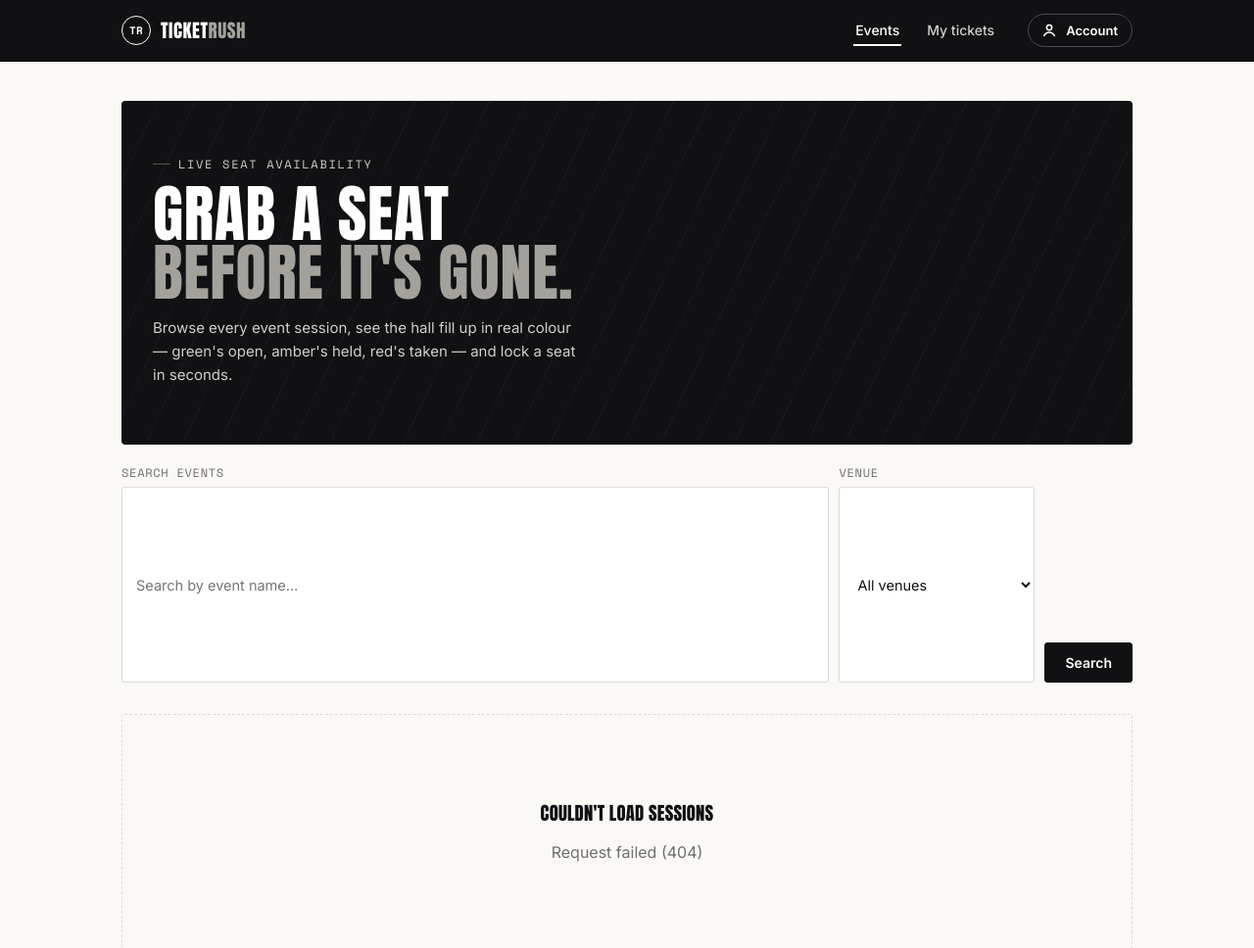
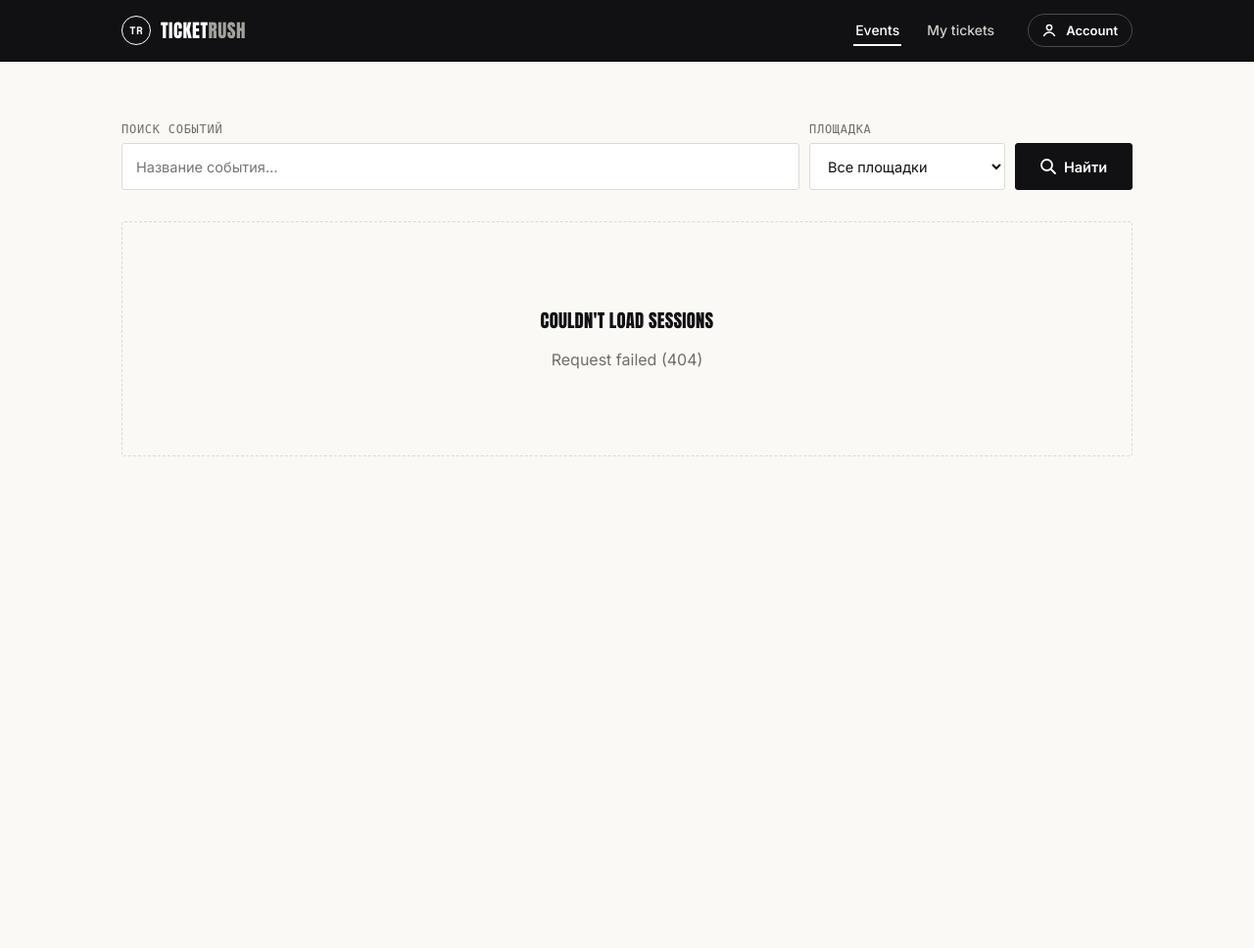
Before and after one commit to Kotoninja/ticketrush, a Django app: page / in a window 1280 px wide. Shown: the top 968 px of the page at 98% size. After the commit the page ends 466 px from the top, so only its background shows below. Run offline with Django 5.2, Linux system fonts and the light colour scheme; parts of the project's set-up code (start-up, migrations or seed data) failed here and were passed over.

Commit message:
fix: event search field

```diff
--- a/backend/common/static/common/style.css
+++ b/backend/common/static/common/style.css
@@ -242,14 +242,59 @@ h1, h2, h3 {
   border-color: var(--ink);
 }
 
+/* ==========================================================================
+   Searchbar — исправленная версия с одинаковыми размерами
+   ========================================================================== */
+
 .tr-searchbar {
   display: flex;
   gap: 10px;
-  flex-wrap: wrap;
+  align-items: flex-end;
   margin: 20px 0 32px;
+  flex-wrap: nowrap;
 }
-.tr-searchbar .input { flex: 1; min-width: 200px; }
-.tr-searchbar select.input { flex: 0 0 200px; }
+
+.tr-searchbar .field {
+  display: flex;
+  flex-direction: column;
+  gap: 6px;
+}
+
+/* Все поля ввода и кнопка одинаковой высоты */
+.tr-searchbar .input,
+.tr-searchbar select.input,
+.tr-searchbar .btn {
+  height: 48px;
+  font-size: 14.5px;
+  padding: 11px 14px;
+  box-sizing: border-box;
+}
+
+/* Кнопка на всю ширину своего контейнера */
+.tr-searchbar .btn {
+  width: 100%;
+  min-width: 120px;
+  display: flex;
+  align-items: center;
+  justify-content: center;
+  gap: 8px;
+}
+
+/* Адаптивность для мобильных устройств */
+@media (max-width: 768px) {
+  .tr-searchbar {
+    flex-wrap: wrap;
+  }
+
+  .tr-searchbar .field {
+    flex: 1 1 100% !important;
+    min-width: 100%;
+  }
+
+  .tr-searchbar .field[style*="flex:0 0 auto"] {
+    flex: 1 1 100% !important;
+  }
+}
 
 /* ==========================================================================
    Hero
--- a/backend/common/templates/common/index.html
+++ b/backend/common/templates/common/index.html
@@ -13,27 +13,35 @@
 <div id="site-nav"></div>
 
 <main class="tr-main">
+  <div class="tr-searchbar" role="search">
+    <div class="field" style="flex:1; min-width:200px;">
+      <label for="search-input">Поиск событий</label>
+      <input
+        class="input"
+        id="search-input"
+        type="text"
+        placeholder="Название события…"
+        autocomplete="off"
+        aria-label="Поиск событий по названию"
+      >
+    </div>
 
-  <section class="tr-hero">
-    <p class="tr-eyebrow">Live seat availability</p>
-    <h1 class="tr-hero__title">Grab a seat<br><span>before it's gone.</span></h1>
-    <p class="tr-hero__sub">Browse every event session, see the hall fill up in real colour — green's open, amber's held, red's taken — and lock a seat in seconds.</p>
-  </section>
-
-  <div class="tr-searchbar">
-    <div class="field" style="flex:1; min-width:200px;">
-      <label for="search-input">Search events</label>
-      <input class="input" id="search-input" type="text" placeholder="Search by event name…">
-    </div>
     <div class="field" style="flex:0 0 200px;">
-      <label for="venue-select">Venue</label>
-      <select class="input" id="venue-select">
-        <option value="">All venues</option>
+      <label for="venue-select">Площадка</label>
+      <select class="input" id="venue-select" aria-label="Фильтр по площадке">
+        <option value="">Все площадки</option>
       </select>
     </div>
+
     <div class="field" style="flex:0 0 auto; justify-content:flex-end;">
       <label>&nbsp;</label>
-      <button class="btn" id="search-btn">Search</button>
+      <button class="btn" id="search-btn" type="button" aria-label="Выполнить поиск">
+        <svg width="16" height="16" viewBox="0 0 16 16" fill="none" aria-hidden="true" focusable="false">
+          <path d="M15 15L10.5 10.5M12 6.5C12 9.53757 9.53757 12 6.5 12C3.46243 12 1 9.53757 1 6.5C1 3.46243 3.46243 1 6.5 1C9.53757 1 12 3.46243 12 6.5Z"
+                stroke="currentColor" stroke-width="1.8" stroke-linecap="round" stroke-linejoin="round"/>
+        </svg>
+        Найти
+      </button>
     </div>
   </div>
 
```
